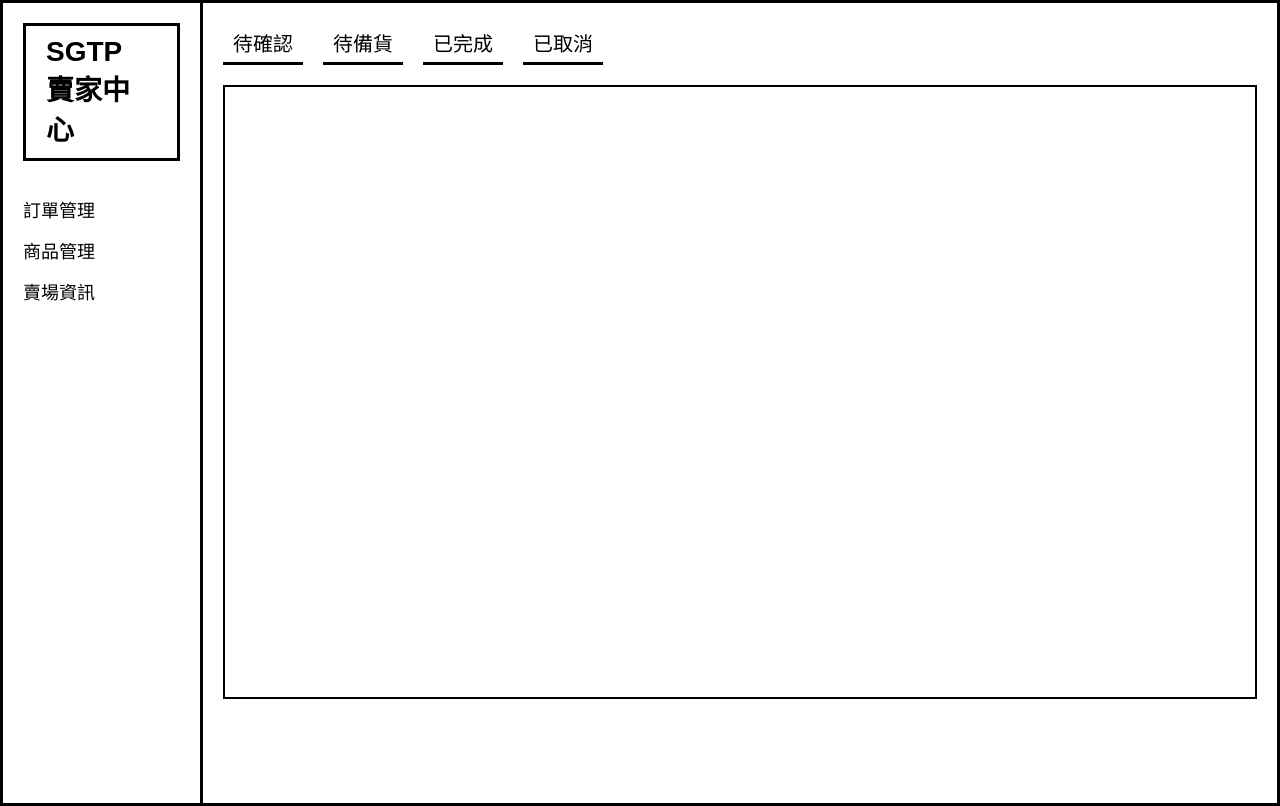
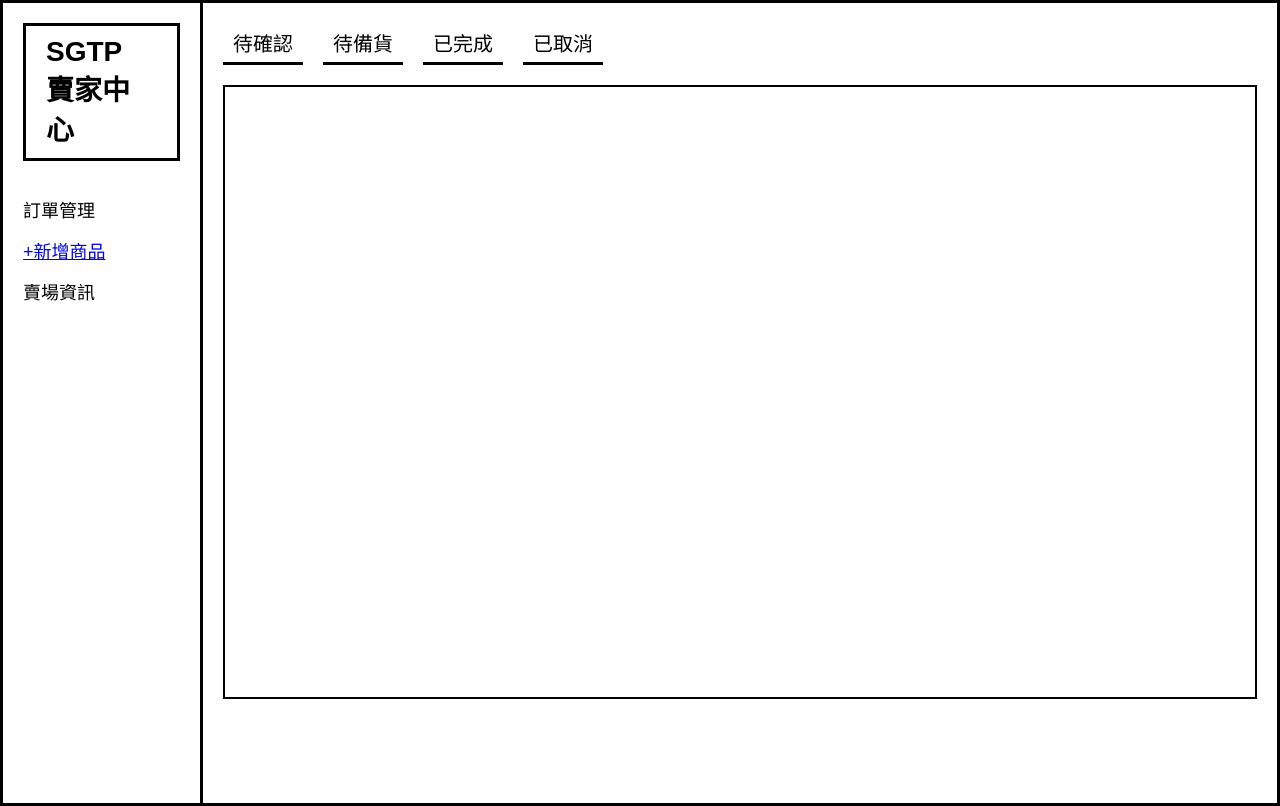
Before and after one commit to D1249326/sgtpTTTest, a website: page public/sellerHome.html in a window 1280 px wide. Drawn offline with Linux system fonts and the light colour scheme; no server answers.

Commit message:
商品管理 改成 新增商品網頁

```diff
--- a/public/sellerHome.html
+++ b/public/sellerHome.html
@@ -136,7 +136,7 @@
   <div class="sidebar">
     <div class="title-box">SGTP 賣家中心</div>
     <div class="menu-item">訂單管理</div>
-    <div class="menu-item">商品管理</div>
+    <a class="menu-item" href="https://sgtptttest.onrender.com/addProduct.html" target="_blank" rel="noopener">+新增商品</a>
     <div class="menu-item">賣場資訊</div>
   </div>
 
```
